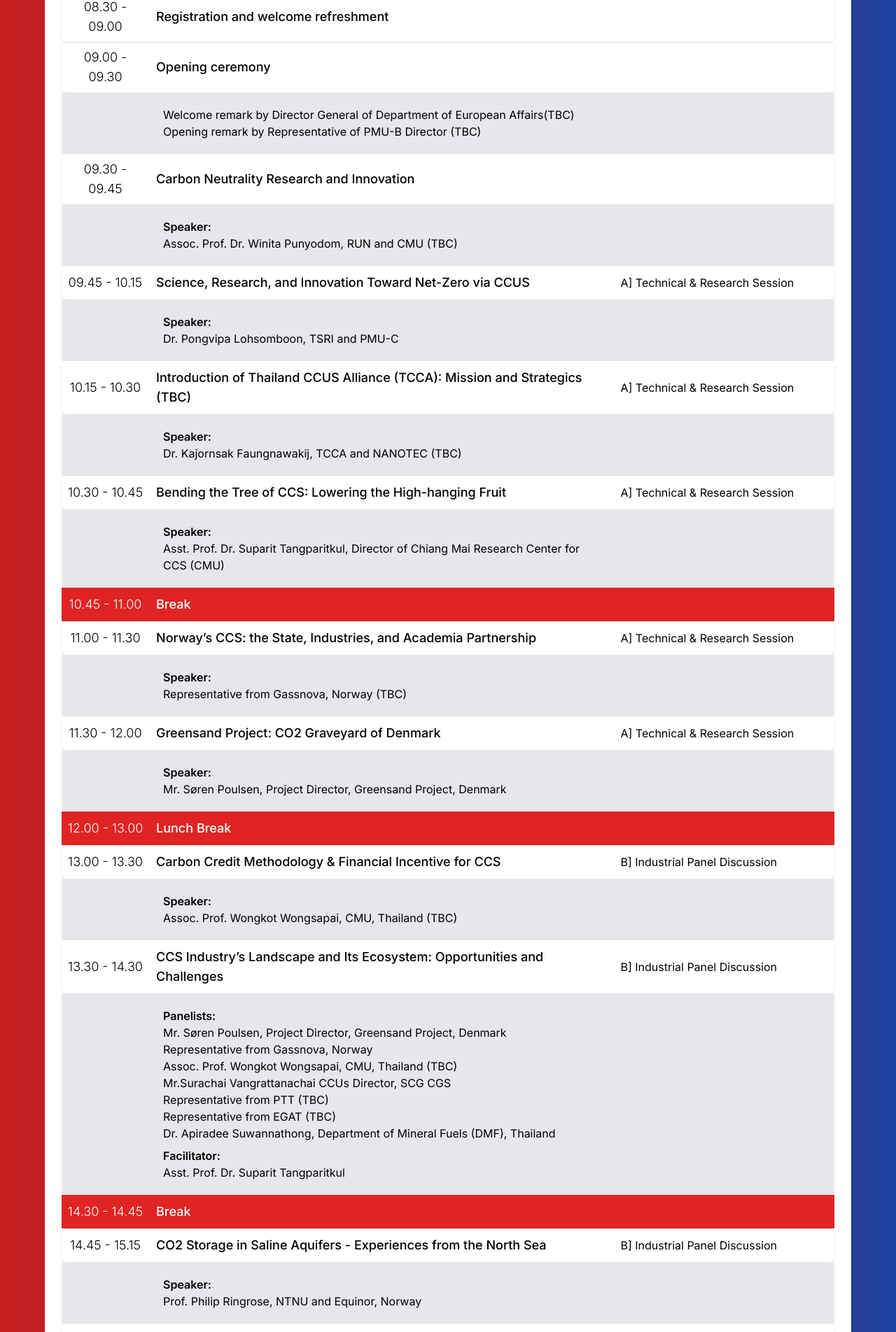
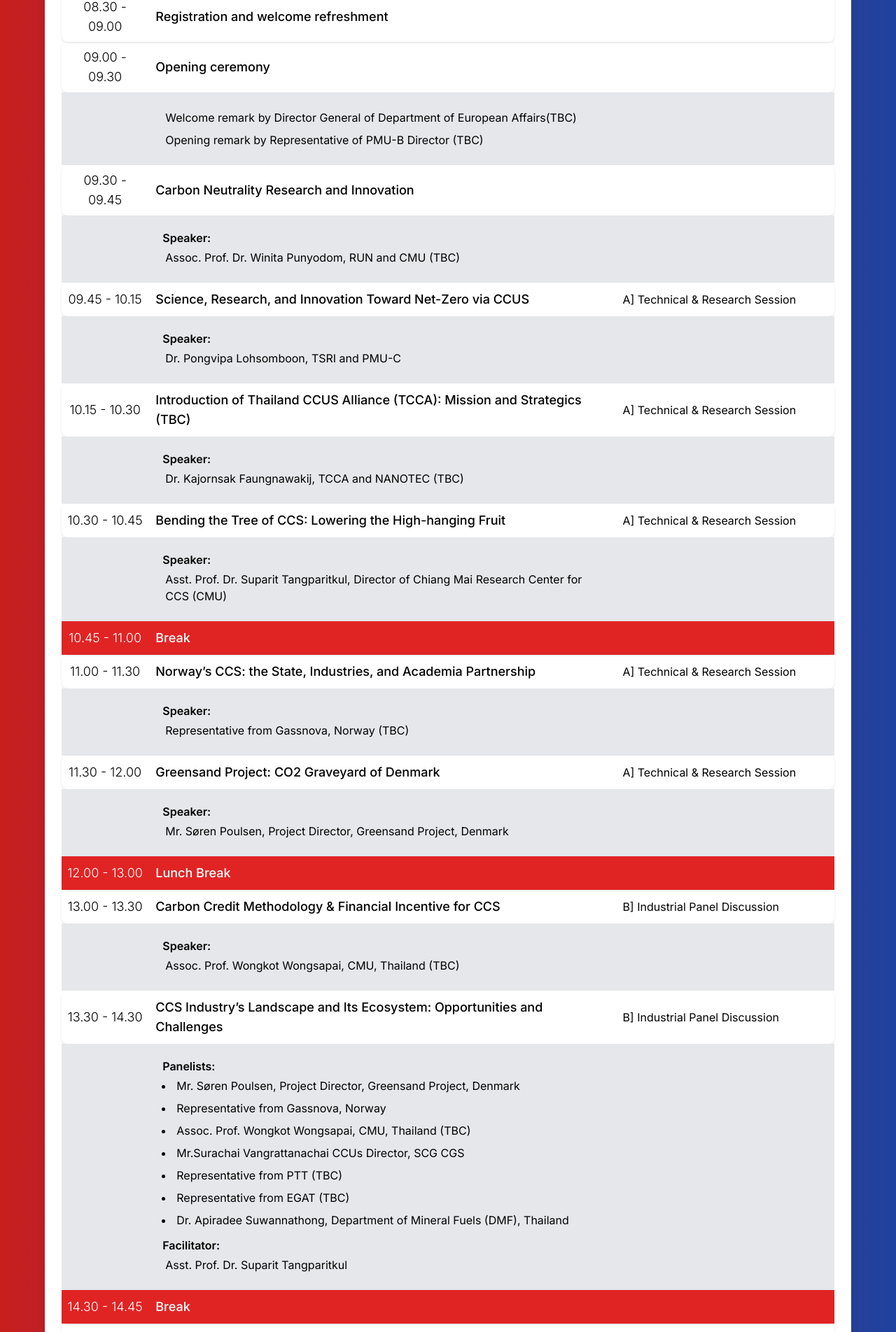
Before and after one commit to thunyoubun/ccs-registration, a Next.js app: page /programme in a window 1280 px wide. Shown: the part 502-2406 px from the top of the page at 70% size. Built offline with nearby package versions, Linux system fonts and the light colour scheme.

Commit message:
fix responsive table

```diff
--- a/src/app/Components/TableProgramme.tsx
+++ b/src/app/Components/TableProgramme.tsx
@@ -49,7 +49,7 @@ function RowData({ date }: { date: IProgrammeData[] }) {
             {schedule.description.length > 0 ? (
               <div>
                 {schedule.description.map((data) => (
-                  <h2 key={data}>{data}</h2>
+                  <h2 className="p-1" key={data}>{data}</h2>
                 ))}
               </div>
             ) : (
@@ -58,9 +58,11 @@ function RowData({ date }: { date: IProgrammeData[] }) {
             {schedule.speakers.length > 0 ? (
               <div>
                 <h2 className="font-semibold">Speaker:</h2>
+                <ul>
                 {schedule.speakers.map((data) => (
-                  <h2 key={data}>{data}</h2>
+                  <li className="p-1" key={data}>{data}</li>
                 ))}
+                </ul>
               </div>
             ) : (
               ""
@@ -68,9 +70,11 @@ function RowData({ date }: { date: IProgrammeData[] }) {
             {schedule.panelists.length > 0 ? (
               <div>
                 <h2 className="font-semibold">Panelists:</h2>
+                <ul className={`${schedule.panelists.length > 1? "list-disc mx-4":""}`}>
                 {schedule.panelists.map((data) => (
-                  <h2 key={data}>{data}</h2>
+                  <li className="p-1" key={data}>{data}</li>
                 ))}
+                </ul>
               </div>
             ) : (
               ""
@@ -78,9 +82,11 @@ function RowData({ date }: { date: IProgrammeData[] }) {
             {schedule.facilitators.length > 0 ? (
               <div>
                 <h2 className="font-semibold">Facilitator:</h2>
+                <ul className={`${schedule.facilitators.length > 1?"list-disc mx-4":""}`}>
                 {schedule.facilitators.map((data) => (
-                  <h2 key={data}>{data}</h2>
+                  <li className="p-1" key={data}>{data}</li>
                 ))}
+                </ul>
               </div>
             ) : (
               ""
```
